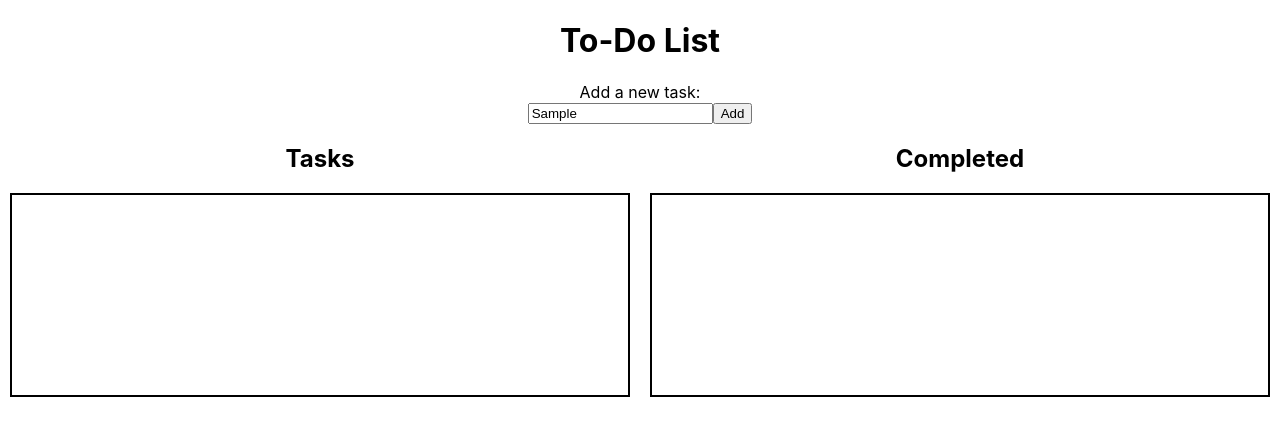
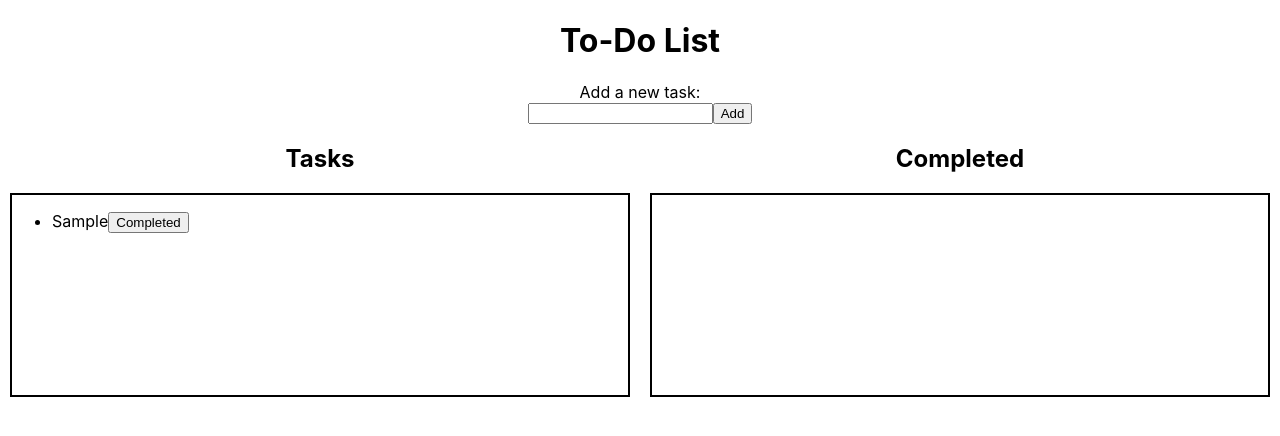
Before and after one commit to gfraser88/to-do-list, a React (Create React App) app: page / in a window 1280 px wide. Both pictures are taken after typing "Sample" into the empty fields and a click on the button "Add". Shown: the top 436 px of the page. Built offline with nearby package versions, Linux system fonts and the light colour scheme.

Commit message:
Added functionality to create new tasks

```diff
--- a/src/App.js
+++ b/src/App.js
@@ -1,26 +1,36 @@
-import React from 'react';
+import React, {useState} from 'react';
 import Input from './components/Input';
+import ToDoItem from './components/ToDoItem';
+import CompletedItem from './components/CompletedItem';
 
 function App() {
+  const [tasks, setTasks] = useState([]);
+  const [tasksNum, setTasksNum] = useState(0);
+  const [completedTasks, setCompletedTasks] = useState([]);
+
   return (
     <div className="App">
       <header className="title">
         <h1>To-Do List</h1>
       </header>
       <div>
-        <Input/>
+        <Input totalTasks={tasksNum} createTask={task => setTasks([...tasks, task])}/>
       </div>
       <div className="row">
         <div className="tasks-column">
           <h2>Tasks</h2>
           <div className="tasks-content">
-
+            <ul class="tasks-list">
+            {tasks.map((task, i) => <ToDoItem title={task.title} key={i} /> )}
+            </ul>
           </div>
         </div>
         <div className="completed-column">
           <h2>Completed</h2>
           <div className="completed-content">
-
+            <ul class="completed-tasks-list">
+              {completedTasks.map((task, i) => <ToDoItem title={task.title} key={i} /> )}
+            </ul>
           </div>
         </div>
       </div>
--- /dev/null
+++ b/src/components/CompletedItem.js
@@ -0,0 +1,12 @@
+import React from 'react';
+
+function CompletedItem(props) {
+
+  return (
+    <li className="completed-item">
+      {props.title}
+    </li>
+  );
+}
+
+export default CompletedItem;
--- a/src/components/Input.js
+++ b/src/components/Input.js
@@ -1,15 +1,20 @@
-import React from 'react';
+import React, {useState} from 'react';
 
-function Input() {
+function Input(props) {
+  const [taskTitle, setTaskTitle] = useState("");
 
-function addTask(e) {
-    e.preventDefault();
-    }
+  function addTask(e) {
+      e.preventDefault();
+      console.log(taskTitle);
+      props.createTask({title : taskTitle, itemOrder : props.totalTasks})
+      setTaskTitle("");
+      }
+
 
   return (
     <div className="input-section">
         <div>Add a new task:</div>
-        <input className="txt-task" type="text" />
+        <input className="txt-task" type="text" value={taskTitle} onChange={e => setTaskTitle(e.target.value)} />
         <button className="btn-add-task" onClick={addTask}>Add</button>
     </div>
   );
--- a/src/components/ToDoItem.js
+++ b/src/components/ToDoItem.js
@@ -1,10 +1,16 @@
 import React from 'react';
 
-function ToDoItem() {
+function ToDoItem(props) {
+
+  function completeTask(e) {
+    e.preventDefault();
+  }
+
   return (
-    <div className="to-do-item">
-
-    </div>
+    <li className="to-do-item">
+      {props.title}
+      <button class="btn-completed" onClick={completeTask}>Completed</button>
+    </li>
   );
 }
 
--- a/src/index.css
+++ b/src/index.css
@@ -37,3 +37,7 @@ body {
   margin: 10px;
   border: 2px black solid;
 }
+
+.tasks-list {
+  text-align: left;
+}
```
